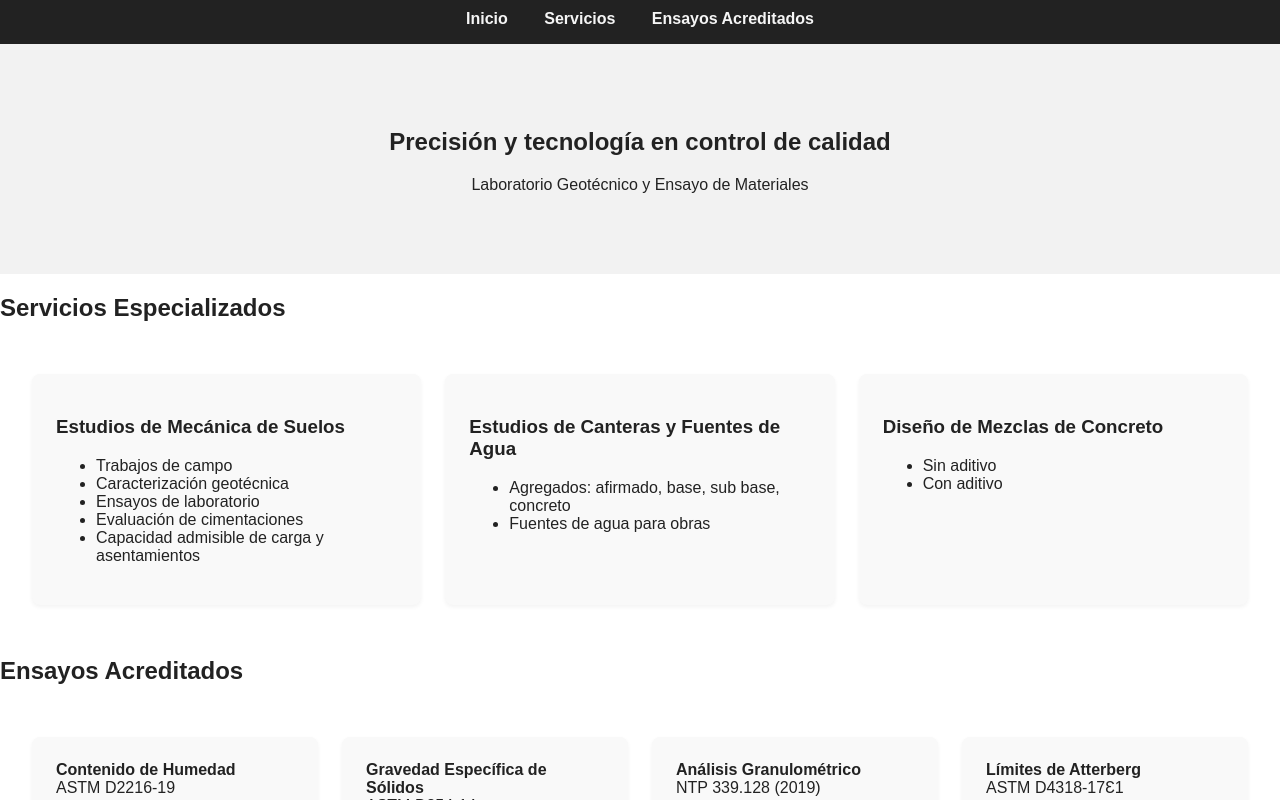
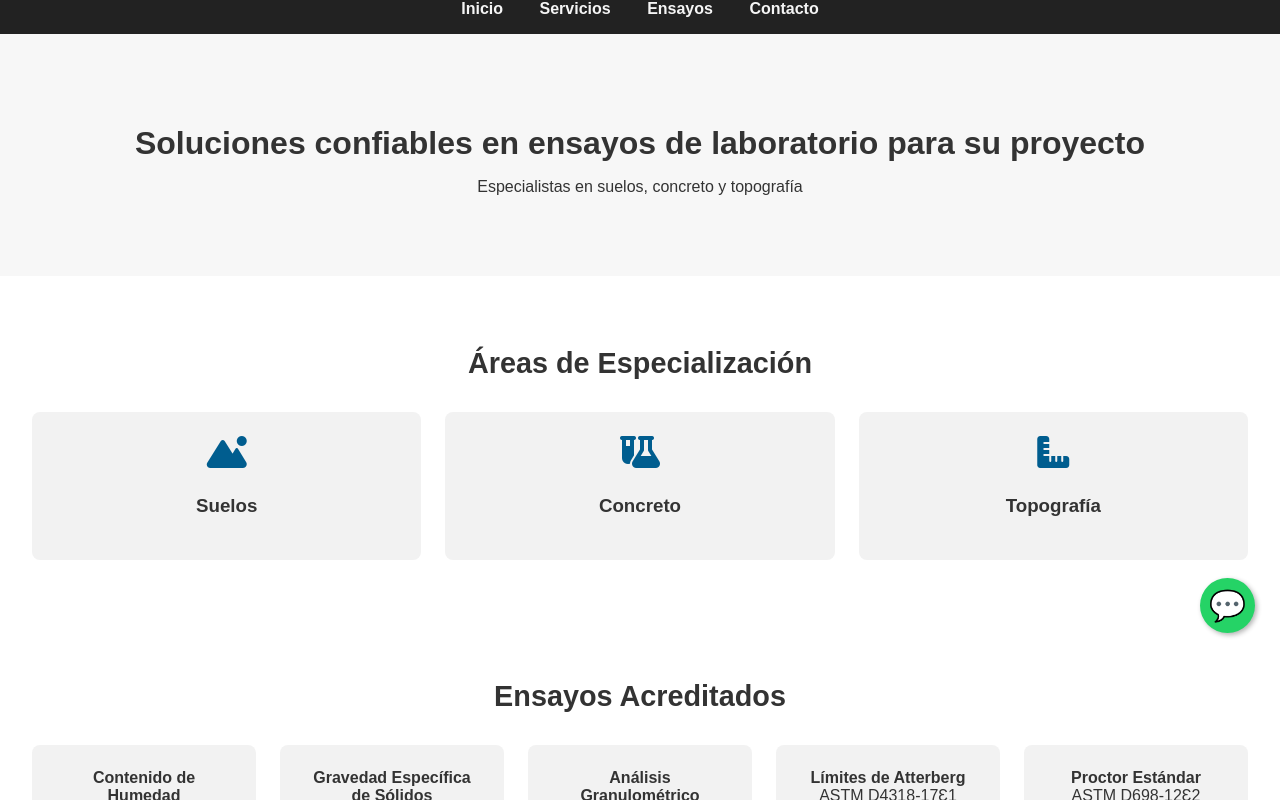
Before and after one commit to jmaylle/mayam-lab-web, a plain HTML site: page index.html in a window 1280 px wide. Shown: the part 142-942 px from the top of the page. Drawn offline with nearby package versions, Linux system fonts and the light colour scheme.

Commit message:
Add files via upload

```diff
--- a/index.html
+++ b/index.html
@@ -4,56 +4,38 @@
 <head>
   <meta charset="UTF-8" />
   <meta name="viewport" content="width=device-width, initial-scale=1.0" />
-  <title>MAYAM S.R.L. - Laboratorio Geotécnico</title>
-  <link href="style.css" rel="stylesheet" />
+  <title>MAYAM S.R.L. | Laboratorio de Mecánica de Suelos y Concreto</title>
+  <link rel="stylesheet" href="style.css" />
+  <link rel="stylesheet" href="https://cdnjs.cloudflare.com/ajax/libs/font-awesome/6.4.0/css/all.min.css">
 </head>
 <body>
-  <header class="header-centered">
-    <img src="logo.png" alt="Logo MAYAM S.R.L." class="logo-centered" />
+  <header class="site-header">
+    <img src="logo.png" alt="Logo MAYAM S.R.L." class="logo-centered">
     <nav>
-      <a href="#">Inicio</a>
+      <a href="#inicio">Inicio</a>
       <a href="#servicios">Servicios</a>
-      <a href="#ensayos">Ensayos Acreditados</a>
+      <a href="#ensayos">Ensayos</a>
+      <a href="#contacto">Contacto</a>
     </nav>
   </header>
 
-  <main>
-    <section class="hero">
-      <h1>Precisión y tecnología en control de calidad</h1>
-      <p>Laboratorio Geotécnico y Ensayo de Materiales</p>
-    </section>
-
-    <section id="servicios">
-      <h2>Servicios Especializados</h2>
-      <div class="card-grid">
-        <div class="card">
-          <h3>Estudios de Mecánica de Suelos</h3>
-          <ul>
-            <li>Trabajos de campo</li>
-            <li>Caracterización geotécnica</li>
-            <li>Ensayos de laboratorio</li>
-            <li>Evaluación de cimentaciones</li>
-            <li>Capacidad admisible de carga y asentamientos</li>
-          </ul>
-        </div>
-        <div class="card">
-          <h3>Estudios de Canteras y Fuentes de Agua</h3>
-          <ul>
-            <li>Agregados: afirmado, base, sub base, concreto</li>
-            <li>Fuentes de agua para obras</li>
-          </ul>
-        </div>
-        <div class="card">
-          <h3>Diseño de Mezclas de Concreto</h3>
-          <ul>
-            <li>Sin aditivo</li>
-            <li>Con aditivo</li>
-          </ul>
-        </div>
+  <section class="hero" id="inicio">
+    <div class="hero-text">
+      <h1>Soluciones confiables en ensayos de laboratorio para su proyecto</h1>
+      <p>Especialistas en suelos, concreto y topografía</p>
     </div>
   </section>
 
-    <section id="ensayos">
+  <section class="features" id="servicios">
+    <h2>Áreas de Especialización</h2>
+    <div class="card-grid">
+      <div class="card icon-card"><i class="fa-solid fa-mountain-sun"></i><h3>Suelos</h3></div>
+      <div class="card icon-card"><i class="fa-solid fa-flask-vial"></i><h3>Concreto</h3></div>
+      <div class="card icon-card"><i class="fa-solid fa-ruler-combined"></i><h3>Topografía</h3></div>
+    </div>
+  </section>
+
+  <section class="tests" id="ensayos">
     <h2>Ensayos Acreditados</h2>
     <div class="card-grid">
       <div class="card"><strong>Contenido de Humedad</strong><br>ASTM D2216-19</div>
@@ -66,10 +48,22 @@
       <div class="card"><strong>Compresión de Concreto</strong><br>ASTM C39/C39M-21</div>
     </div>
   </section>
-  </main>
+
+  <section class="contact" id="contacto">
+    <h2>Contáctanos</h2>
+    <p>¿Tienes dudas o necesitas una cotización? Escríbenos a través de WhatsApp.</p>
+    <a href="https://wa.me/51998025666" class="whatsapp-button" target="_blank">Enviar mensaje</a>
+  </section>
 
   <footer>
     <p>© 2025 MAYAM S.R.L. - Todos los derechos reservados</p>
   </footer>
+
+  <a href="https://wa.me/51998025666" class="whatsapp-float" target="_blank" title="Contáctanos por WhatsApp">💬</a>
+
+  <script src="https://unpkg.com/scrollreveal"></script>
+  <script>
+    ScrollReveal().reveal('.card', { delay: 100, duration: 800, origin: 'bottom', distance: '20px' });
+  </script>
 </body>
 </html>
--- a/style.css
+++ b/style.css
@@ -1,17 +1,17 @@
 
 body {
+  margin: 0;
   font-family: Arial, sans-serif;
-  margin: 0;
-  background-color: #ffffff;
-  color: #222;
+  background: #fff;
+  color: #333;
 }
-.header-centered {
+.site-header {
   text-align: center;
-  background: #222;
+  background-color: #222;
   padding: 1rem;
 }
 .logo-centered {
-  height: 120px;
+  height: 110px;
   display: block;
   margin: 0 auto;
 }
@@ -19,27 +19,42 @@ nav {
   margin-top: 1rem;
 }
 nav a {
+  margin: 0 1rem;
   color: #f5f5f5;
-  margin: 0 1rem;
   text-decoration: none;
   font-weight: bold;
 }
 .hero {
+  padding: 4rem 2rem;
+  background: #f7f7f7;
   text-align: center;
-  padding: 4rem 2rem;
-  background: #f2f2f2;
+}
+.hero-text h1 {
+  font-size: 2rem;
+  margin-bottom: 1rem;
+}
+.features, .tests, .contact {
+  padding: 3rem 2rem;
+  text-align: center;
+}
+h2 {
+  font-size: 1.8rem;
+  margin-bottom: 2rem;
 }
 .card-grid {
   display: grid;
-  grid-template-columns: repeat(auto-fit, minmax(250px, 1fr));
+  grid-template-columns: repeat(auto-fit, minmax(220px, 1fr));
   gap: 1.5rem;
-  padding: 2rem;
 }
 .card {
-  background: #f9f9f9;
+  background: #f2f2f2;
+  padding: 1.5rem;
   border-radius: 8px;
-  padding: 1.5rem;
-  box-shadow: 0 2px 4px rgba(0,0,0,0.05);
+}
+.icon-card i {
+  font-size: 2rem;
+  margin-bottom: 0.5rem;
+  color: #005d8f;
 }
 footer {
   text-align: center;
@@ -47,3 +62,28 @@ footer {
   background: #f5f5f5;
   font-size: 0.9rem;
 }
+.whatsapp-button {
+  background-color: #25D366;
+  color: white;
+  padding: 0.8rem 1.5rem;
+  text-decoration: none;
+  border-radius: 8px;
+  display: inline-block;
+  margin-top: 1rem;
+}
+.whatsapp-float {
+  position: fixed;
+  width: 55px;
+  height: 55px;
+  bottom: 25px;
+  right: 25px;
+  background-color: #25D366;
+  color: white;
+  border-radius: 50px;
+  text-align: center;
+  font-size: 30px;
+  line-height: 55px;
+  box-shadow: 2px 2px 5px rgba(0,0,0,0.3);
+  z-index: 100;
+  text-decoration: none;
+}
```
Lines whose indentation alone changed are shown as unchanged.
